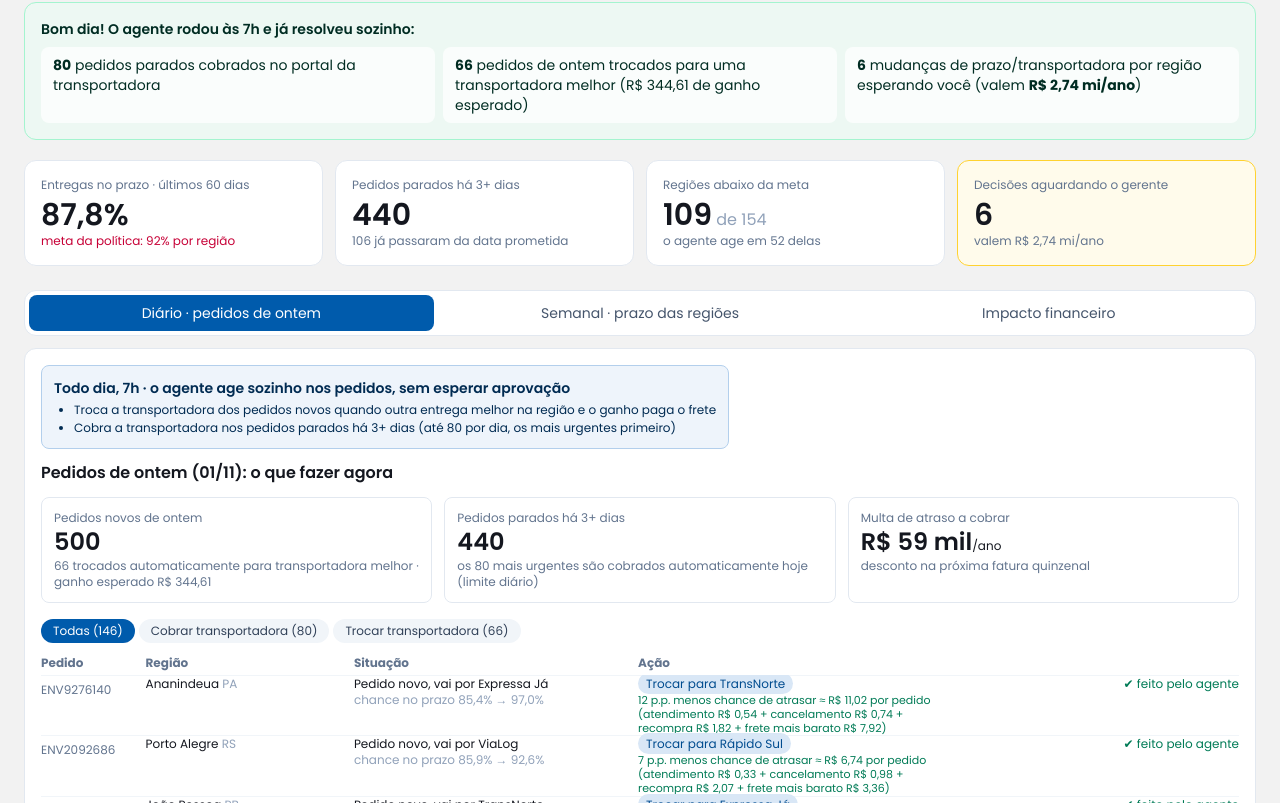
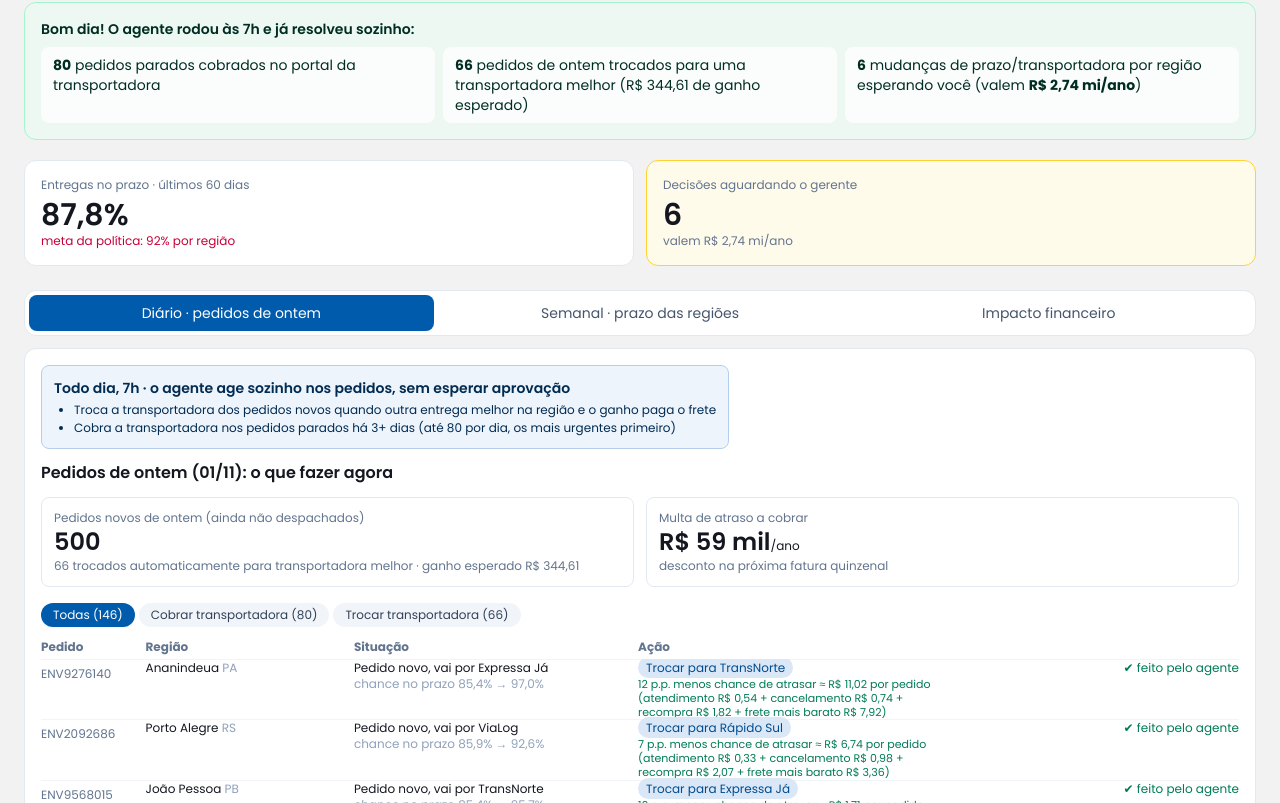
Before and after one commit to rianvilanova/gohacks-talent, a Next.js app: page / in a window 1280 px wide. Shown: the part 602-1405 px from the top of the page. Built offline with nearby package versions, Linux system fonts and the light colour scheme.

Commit message:
fix: rótulos dos pedidos parados (440 em trânsito, não os 500 de ontem), tira cards de regiões abaixo da meta e de pedidos em trânsito e o texto da opção de SP (ERRO DA IA do notas.md)
Co-Authored-By: Claude Opus 5.5 <noreply@anthropic.com>

```diff
--- a/src/app/painel.tsx
+++ b/src/app/painel.tsx
@@ -215,8 +215,6 @@ function Painel({ simulacao }: { simulacao: boolean }) {
   const projetar = simulacao && rodou.diario && rodou.semanal;
   // ações recomendadas por região (89,1%, o que o agente informa) + troca de transportadora por pedido (atrasos evitados já descontados pelo teste fora da amostra)
   const noPrazoPlano = useMemo(() => resumir(plano, recomendada).noPrazoDepois + previaRota.atrasosEvitadosAno / dados.enviosPorAno, [dados, plano, previaRota]);
-  const abaixoAntes = plano.prefixos.filter((x) => x.acao !== "sem_dados" && x.noPrazoAntes < 0.92).length;
-  const abaixoDepois = plano.prefixos.filter((x) => x.acao !== "sem_dados" && (recomendada(x) ? x.noPrazoDepois : x.noPrazoAntes) < 0.92).length;
   const antigo = (t: string) => <span className="mr-1.5 text-base font-normal text-slate-400 line-through decoration-slate-300">{t}</span>;
 
   return (
@@ -238,7 +236,7 @@ function Painel({ simulacao }: { simulacao: boolean }) {
               setMetadeSP(e.target.checked);
               setPropostas([]); setDecisoes({}); setChamados([]); setRoteados(null); setRodadas([]); setRodou({ diario: false, semanal: false }); setAgoraMesmo(false); setUso("");
             }} />
-            <span><b>Reduzir em 50% o impacto de SP</b> <span className="text-xs text-fuchsia-800">(SP tem 19% dos pedidos, mas ~94% do ganho semanal; conta só metade das vendas recuperadas lá)</span></span>
+            <span><b>Reduzir em 50% o impacto de SP</b></span>
           </label>
           <div className="mt-3 flex flex-wrap gap-2">
             <button disabled={rodando} onClick={() => rodarAgente(undefined, "diario")} className="rounded-lg bg-sky-700 px-4 py-2 text-sm font-medium text-white disabled:opacity-50">
@@ -305,22 +303,12 @@ function Painel({ simulacao }: { simulacao: boolean }) {
         </ul>
       </section>}
 
-      <section className="mt-5 grid gap-3 sm:grid-cols-2 lg:grid-cols-4">
+      <section className="mt-5 grid gap-3 sm:grid-cols-2">
         <div className="rounded-xl border border-slate-200 bg-white p-4">
           <div className="text-xs text-slate-500">Entregas no prazo · últimos 60 dias</div>
           <div className="num mt-1 text-3xl font-semibold">{projetar ? <>{antigo(pct(plano.antes.noPrazo))}<span className="text-emerald-700">→ {Math.round(noPrazoPlano * 100)}%</span></> : pct(plano.antes.noPrazo)}</div>
           {simulacao ? (projetar && <div className="text-xs text-emerald-700">projeção: regiões + troca por pedido</div>)
             : <div className={`text-xs ${plano.antes.noPrazo < 0.92 ? "text-rose-700" : "text-emerald-700"}`}>meta da política: 92% por região</div>}
-        </div>
-        <div className="rounded-xl border border-slate-200 bg-white p-4">
-          <div className="text-xs text-slate-500">Pedidos parados há 3+ dias</div>
-          <div className="num mt-1 text-3xl font-semibold">{int(torre.emRisco.length)}</div>
-          <div className="text-xs text-slate-500">{int(torre.emRisco.filter((e) => e.vencido).length)} já passaram da data prometida{simulacao && rodou.diario && <span className="text-emerald-700"> · {int(chamados.length)} cobrados pelo agente</span>}</div>
-        </div>
-        <div className="rounded-xl border border-slate-200 bg-white p-4">
-          <div className="text-xs text-slate-500">Regiões abaixo da meta</div>
-          <div className="num mt-1 text-3xl font-semibold">{projetar ? <>{antigo(String(abaixoAntes))}<span className="text-emerald-700">→ {abaixoDepois}</span></> : abaixoAntes}<span className="text-base font-normal text-slate-400"> de 154</span></div>
-          {(!simulacao || projetar) && <div className="text-xs text-slate-500">o agente age em {plano.prefixos.filter((x) => x.acao !== "sem_dados" && x.noPrazoAntes < 0.92 && (recomendada(x) || rotaPorP3.has(x.p3))).length} delas{projetar && <span className="text-emerald-700"> · {abaixoAntes - abaixoDepois} passam da meta</span>}</div>}
         </div>
         <div className={`rounded-xl border p-4 ${propostas.some((p) => !decisoes[p.id]) ? "border-amber-300 bg-amber-50" : "border-slate-200 bg-white"}`}>
           <div className="text-xs text-slate-500">Decisões aguardando o gerente</div>
@@ -407,16 +395,11 @@ function Painel({ simulacao }: { simulacao: boolean }) {
                 </div>
               </div>
 
-              <div className="mt-3 grid gap-3 sm:grid-cols-3">
+              <div className="mt-3 grid gap-3 sm:grid-cols-2">
                 <div className="rounded-lg border border-slate-200 p-3">
-                  <div className="text-xs text-slate-500">Pedidos novos de ontem</div>
+                  <div className="text-xs text-slate-500">Pedidos novos de ontem (ainda não despachados)</div>
                   <div className="num text-2xl font-semibold">{int(pedidosOntem)}</div>
                   <div className="text-xs text-slate-500">{sugestoes.filter((sg) => sg.tipo === "rotear").length} trocados automaticamente para transportadora melhor · ganho esperado {reais(ganhoRotasOntem)}</div>
-                </div>
-                <div className="rounded-lg border border-slate-200 p-3">
-                  <div className="text-xs text-slate-500">Pedidos parados há 3+ dias</div>
-                  <div className="num text-2xl font-semibold">{int(torre.emRisco.length)}</div>
-                  <div className="text-xs text-slate-500">os 80 mais urgentes são cobrados automaticamente hoje (limite diário)</div>
                 </div>
                 <div className="rounded-lg border border-slate-200 p-3">
                   <div className="text-xs text-slate-500">Multa de atraso a cobrar</div>
```
Also changed, not shown: 1 other file (tests, documents, lock files or other folders).
